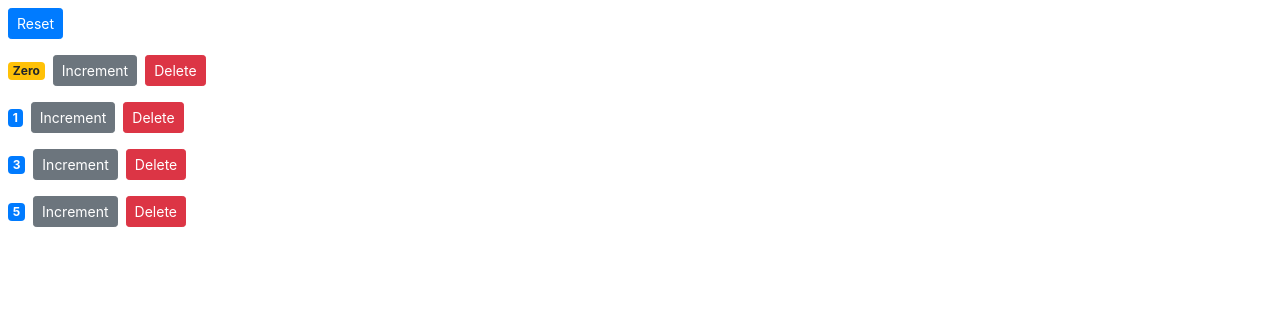
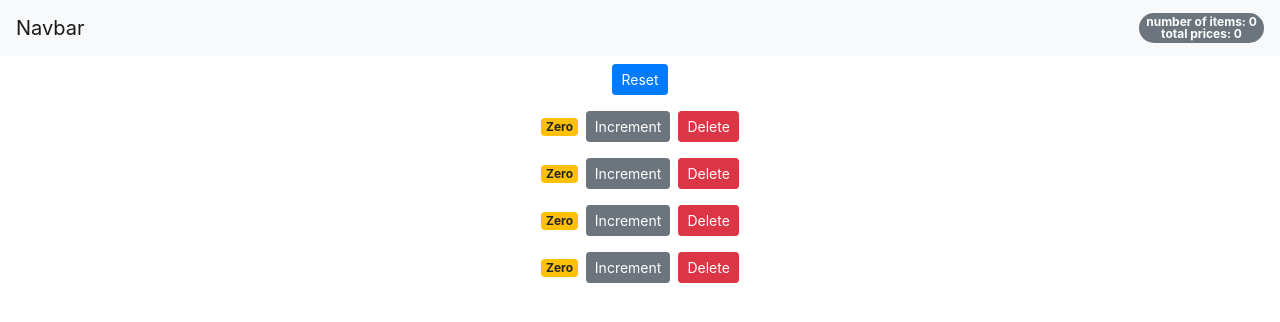
Before and after one commit to KickButtowski80/react-shopping-cart, a React (Create React App) app: page / in a window 1280 px wide. Shown: the top 322 px of the page. Built offline with nearby package versions, Linux system fonts and the light colour scheme.

Commit message:
added total price to navbar

```diff
--- a/src/App.js
+++ b/src/App.js
@@ -1,12 +1,77 @@
 import React, { Component } from 'react';
-
+import Counters from './components/counters';
+import NavBar from './components/navbar';
 import './App.css';
 
 class App extends Component {
+  state = {
+    counters: [
+      { id: 1, value: 0 },
+      { id: 2, value: 0 },
+      { id: 3, value: 0 },
+      { id: 4, value: 0 }
+    ],
+
+    totalPrice: 0,
+
+  }
+
+  componentDidMount = () => {
+    console.log('GrandChild did mount.');
+    this.handleTotalPrice();
+  }
+  handleTotalPrice = () => {
+    let { totalPrice } = this.state;
+    let array = this.state.counters.map(a => (a.value));
+    totalPrice = array.reduce((a, b) => a + b, 0);
+    console.log(totalPrice);
+    // totalPrice += 1;
+    this.setState({ totalPrice: totalPrice });
+
+  }
+
+
+  handleIncrement = counter => {
+    // [...this.state.counters] clones the counters array
+    //which directly changes the value of contures array
+    // inside state which is not good
+    const counters = [...this.state.counters];
+    //so for immutability we have to do following
+    const index = counters.indexOf(counter);
+    counters[index] = { ...counter };
+    counters[index].value++;
+    this.setState({ counters });
+    this.handleTotalPrice();
+
+
+  }
+
+  handleReset = () => {
+    this.setState({ totalPrice: 0 });
+    const counters = this.state.counters.map(c => {
+      c.value = 0;
+      return c;
+    })
+
+    this.setState({ counters });
+  }
+
+  handleDelete = (counterId) => {
+    const counters = this.state.counters.filter(c => c.id !== counterId);
+    this.setState({ counters: counters });
+  }
   render() {
     return (
       <div className="App">
-
+        <NavBar totalCounters={this.state.counters.filter( c => c.value >  0 ).length}
+                totalPrice = {this.state.totalPrice}/>
+        <main className="container">
+          <Counters
+          counters = {this.state.counters}
+          onReset={this.handleReset}
+          onIncrement={this.handleIncrement}
+          onDelete={this.handleDelete}/>
+        </main>
       </div>
     );
   }
--- a/src/components/counters.jsx
+++ b/src/components/counters.jsx
@@ -2,53 +2,22 @@ import React, { Component } from 'react';
 import Counter from './counter';
 
 class Counters extends Component {
-    state = {
-        counters: [
-            { id: 1, value: 0},
-            { id: 2, value: 1},
-            { id: 3, value: 3},
-            { id: 4, value: 5}
-            ]
-    }
 
-    handleIncrement = counter => {
-        // [...this.state.counters] clones the counters array
-        //which directly changes the value of contures array
-        // inside state which is not good
-        const counters = [...this.state.counters];
-        //so for immutability we have to do following
-        const index = counters.indexOf(counter);
-        counters[index] ={...counter};
-        counters[index].value++;
-        this.setState({counters});
+    render() {
+        //destrcutring info
 
-
-    }
-    handleReset = () => {
-      const counters = this.state.counters.map( c => {
-                       c.value = 0;
-                       return c;
-                                })
-
-       this.setState({counters});
-    }
-
-    handleDelete = (counterId) => {
-        const counters = this.state.counters.filter(c  => c.id !== counterId);
-        this.setState({counters: counters });
-    }
-    render() {
+        const { onReset, counters, onDelete, onIncrement } = this.props;
         return (
             <React.Fragment>
                 <button
-                onClick={this.handleReset}
+                onClick={onReset}
                 className="btn btn-primary btn-sm m-2">Reset</button>
-                {this.state.counters.map( counter =>
+                {counters.map( counter =>
                  //counter = {counter} is gonna have all the infos about state
                  //like value={counter.value} id={counter.id}
                 <Counter key={counter.id}
-                         onDelete={this.handleDelete}
-                         onIncrement={this.handleIncrement}
+                         onDelete={onDelete}
+                         onIncrement={onIncrement}
                          counter={counter} /> )}
             </React.Fragment>
         );
--- /dev/null
+++ b/src/components/navbar.jsx
@@ -0,0 +1,17 @@
+import React, {Component} from 'react';
+
+const NavBar = (props) =>{
+         return (
+           <nav className="navbar navbar-light bg-light">
+              <a className="navbar-brand" href="#">Navbar</a>
+              <span className="badge badge-pill badge-secondary">
+                number of items: {props.totalCounters }
+                <br/>
+                total prices: {props.totalPrice}
+
+              </span>
+           </nav>
+            )
+}
+
+export default NavBar;
--- a/src/index.js
+++ b/src/index.js
@@ -1,10 +1,10 @@
 import React from 'react';
 import ReactDOM from 'react-dom';
 import './index.css';
-
+import App from './App';
 import registerServiceWorker from './registerServiceWorker';
 import 'bootstrap/dist/css/bootstrap.css'
-import Counters from './components/counters';
+// import Counters from './components/counters';
 
-ReactDOM.render(<Counters />, document.getElementById('root'));
+ReactDOM.render(<App />, document.getElementById('root'));
 registerServiceWorker();
```
